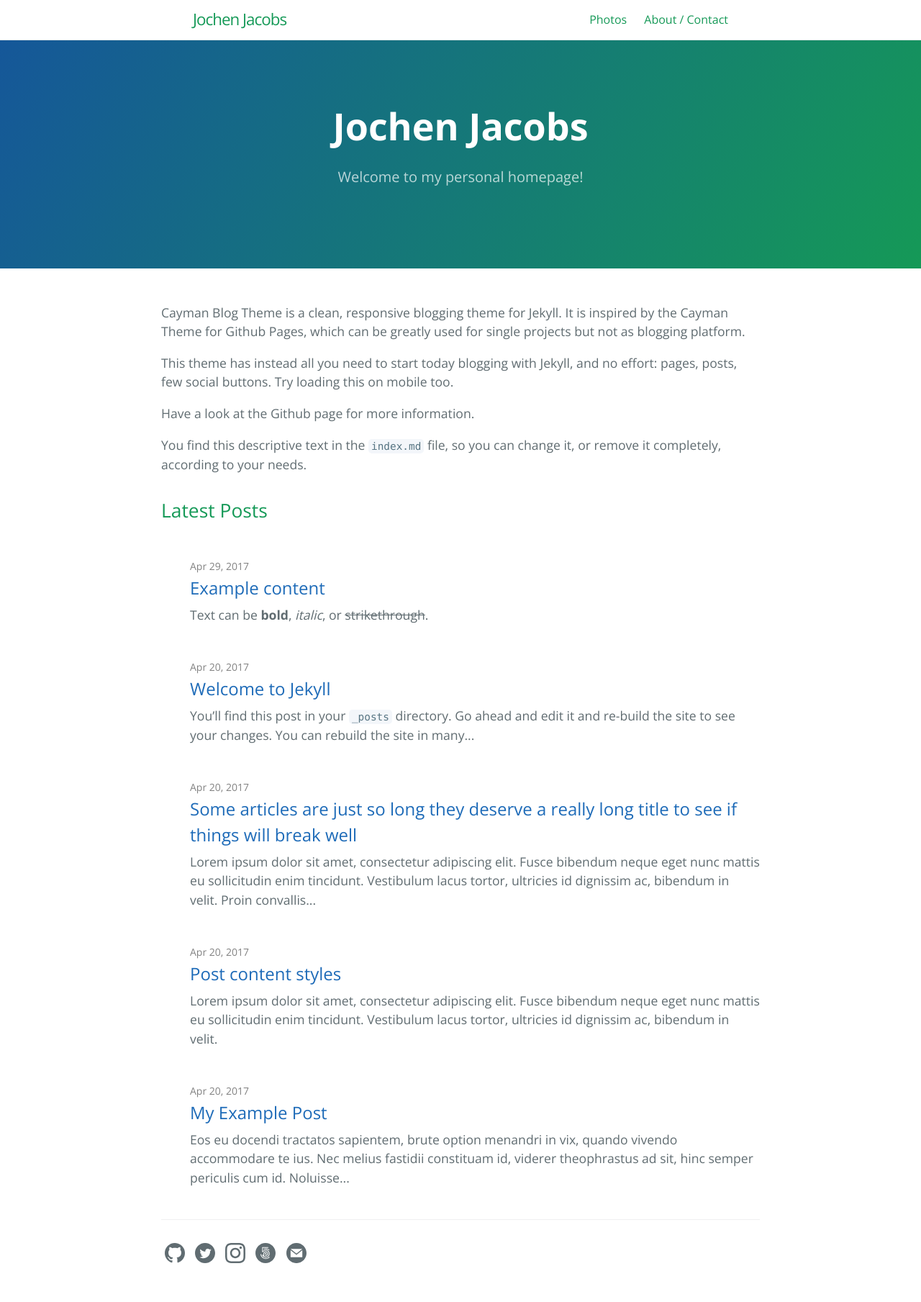
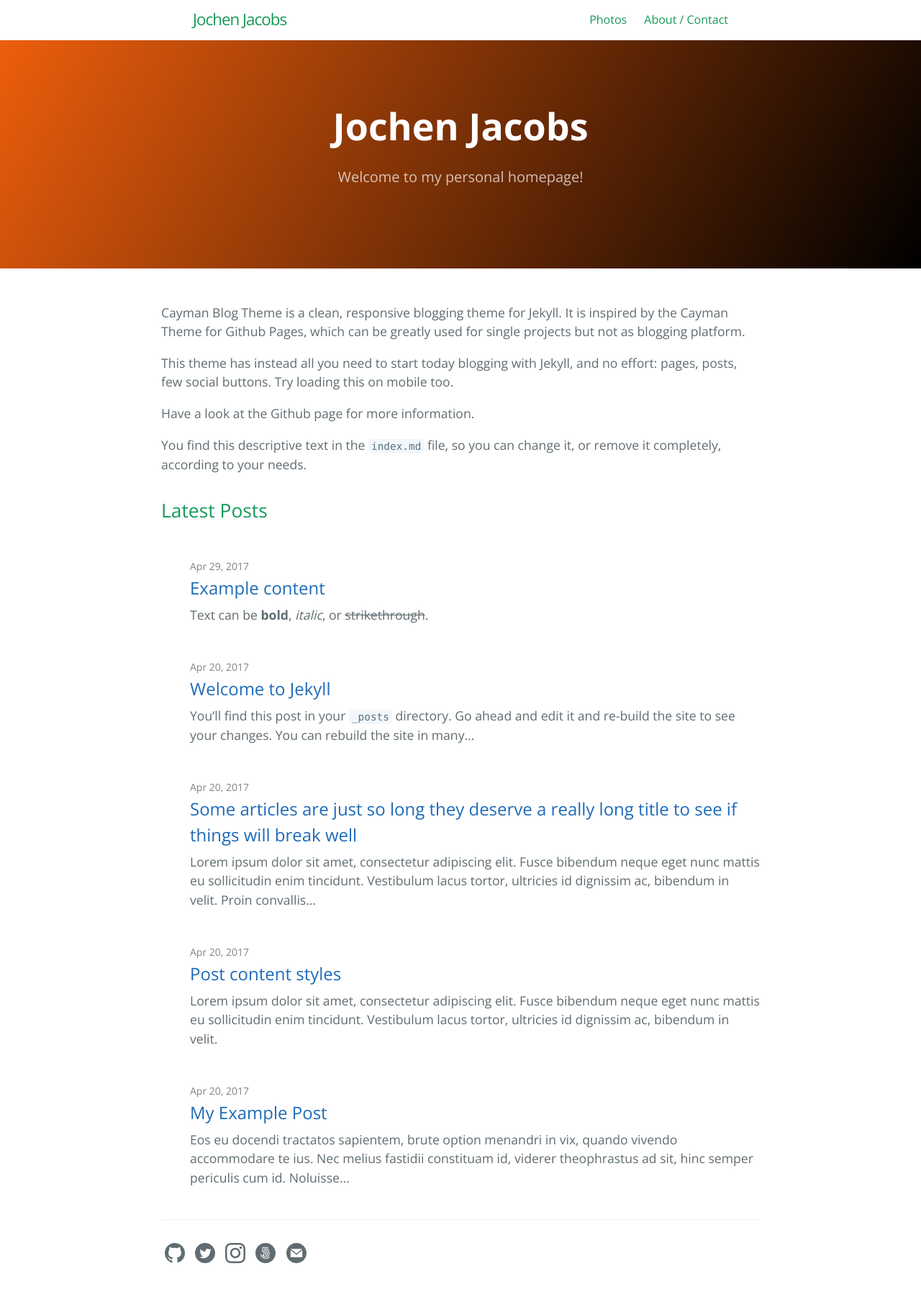
Before and after one commit to jacobsjo/jochenjacobs.eu, a Jekyll site: the page built from index.md, in a window 1280 px wide. Shown: the whole page at 72% size. Built offline with Jekyll 4.4.1, drawn with Linux system fonts in a browser that asks for light colours.

Commit message:
color change

```diff
--- a/_sass/variables.scss
+++ b/_sass/variables.scss
@@ -4,8 +4,8 @@ $medium-breakpoint: 42em !default;
 
 // Headers
 $header-heading-color: #fff !default;
-$header-bg-color: #159957 !default;
-$header-bg-color-secondary: #155799 !default;
+$header-bg-color: #000 !default;
+$header-bg-color-secondary: #ed5e0c !default;
 
 // Text
 $section-headings-color: #159957 !default;
```
